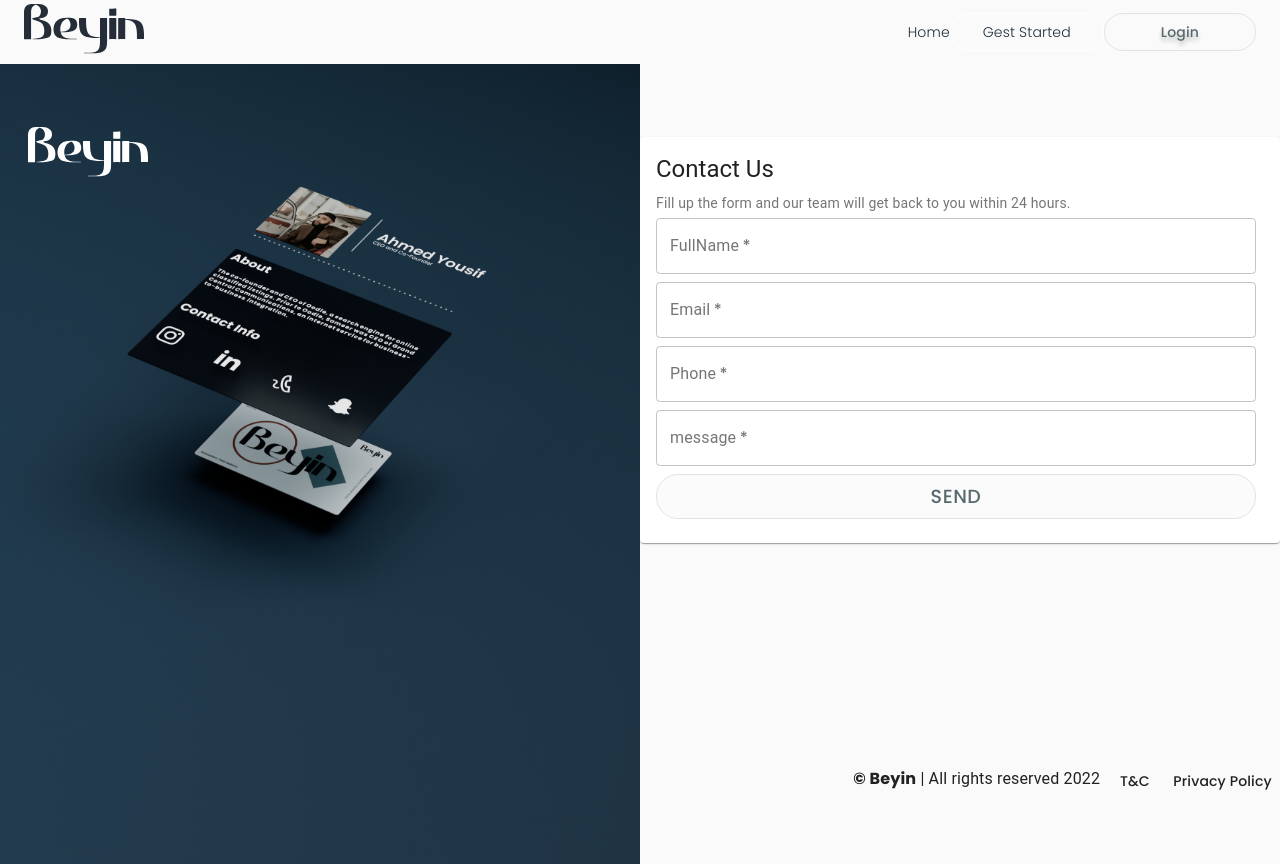
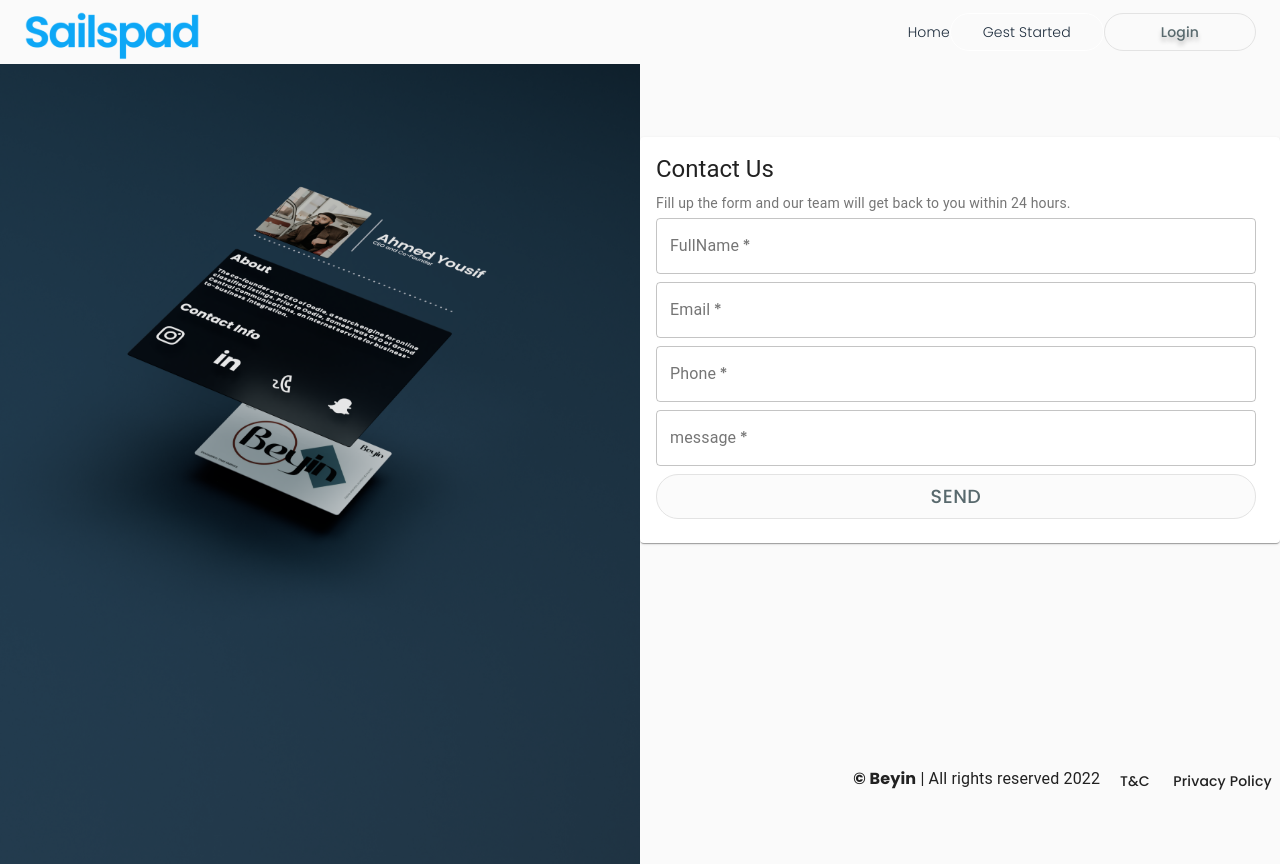
Before and after one commit to bitsbysalih/landing-page, a Next.js app: page /contact in a window 1280 px wide. Built offline with nearby package versions, Linux system fonts and the light colour scheme; a web font is replaced by a local one.

Commit message:
change lofo

```diff
--- a/components/Navbar.jsx
+++ b/components/Navbar.jsx
@@ -20,7 +20,9 @@
 			<Toolbar>
 				{/* Logo */}
 				<div className={style.img}>
-					<Logo />
+					<div className={style.logo}>
+						<Logo />
+					</div>
 				</div>
 				{isMobile ? (
 					// Icon
--- a/components/contact/Nav.jsx
+++ b/components/contact/Nav.jsx
@@ -24,8 +24,10 @@
 			<CssBaseline />
 			<Toolbar>
 				{/* Logo */}
-				<div style={{ flexGrow: 1 }}>
-					<Logo />
+				<div className={style.img}>
+					<div className={style.logo}>
+						<Logo />
+					</div>
 				</div>
 				{isMobile ? (
 					// Icon
--- a/components/contact/Side.jsx
+++ b/components/contact/Side.jsx
@@ -1,7 +1,7 @@
 import Link from "next/link";
 import Image from "next/image";
 import bgImage from "../../public/contect.png";
-import Logo from "../logo/whiteLogo";
+import Logo from "../logo/Logo";
 
 function Side() {
   return (
@@ -18,7 +18,7 @@
       >
         <Link href="/">
           <a>
-            <Logo />
+            {/* <Logo /> */}
           </a>
         </Link>
       </div>
--- a/components/logo/Logo.jsx
+++ b/components/logo/Logo.jsx
@@ -1,4 +1,4 @@
-import Beyin from "../../public/logo.svg";
+import Beyin from "../../public/Sailspad.svg";
 import Link from "next/link";
 import Image from "next/image";
 
--- a/styles/navbar.module.css
+++ b/styles/navbar.module.css
@@ -1,5 +1,6 @@
 .bar {
   box-shadow: 0 1px 70px -20px rgba(0, 0, 0, 0.3);
+
 }
 .div {
   display: flex;
@@ -25,6 +26,11 @@
 }
 .img {
   flex-grow: 1;
+position: relative;
+}
+.logo{
+  position: absolute;
+  top: -20px;
 }
 .log {
   border: 1px solid #e3e3e3;
```
Also changed, not shown: public/Sailspad.svg (added).
